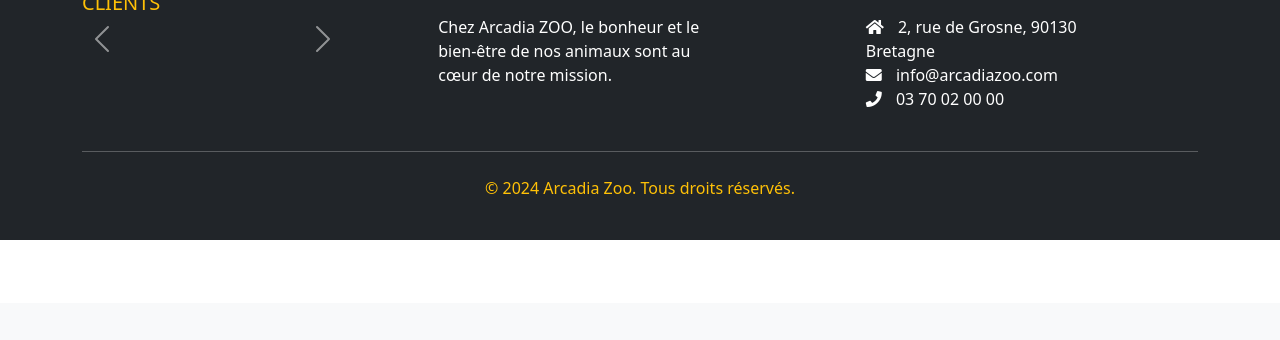
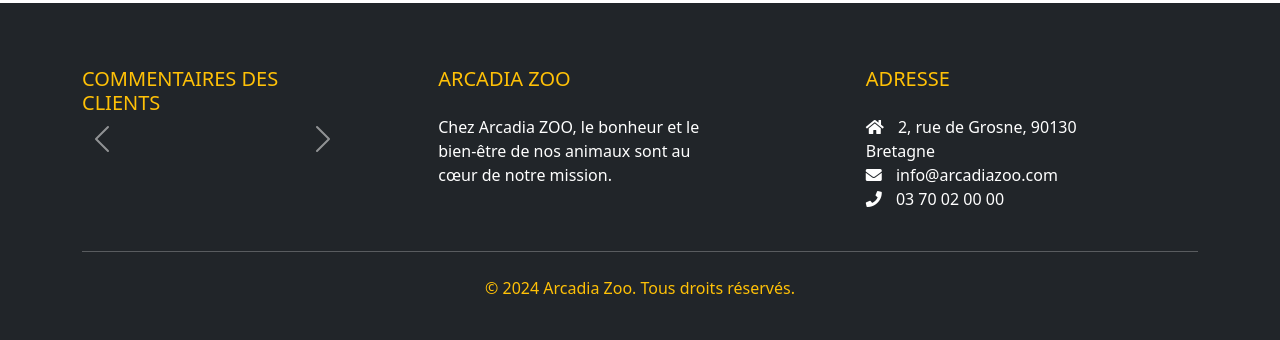
Before and after one commit to FredJoua/Arcadia_zoo, a PHP site: page /crudContactZoo/envoiDemande.php in a window 1280 px wide. Shown: the part 497-837 px from the top of the page. Before the commit the page ends 737 px from the top, so only its background shows below. Run offline with PHP 8.4, Linux system fonts and the light colour scheme; data that the repository does not hold is empty; some libraries are stand-ins or nearby versions.

Commit message:
envoiDemande_samedi 20/07

```diff
--- a/crudContactZoo/envoiDemande.php
+++ b/crudContactZoo/envoiDemande.php
@@ -18,11 +18,19 @@
 
     <link rel="stylesheet" href="style.css">
     <link rel="stylesheet" href="styleFooter.css">
+
+    <!-- Custom CSS -->
+    <style>
+        body {
+            padding-top: 100px; /* Ajustez cette valeur selon vos besoins */
+        }
+    </style>
+
 </head>
 <body>
     <header>
         <?php
-        include '../headerLogout.php';
+        include '../header.php';
         ?>
     </header>
 
@@ -52,6 +60,7 @@
         </div>
     </section>
 
+    <script src="https://stackpath.bootstrapcdn.com/bootstrap/5.1.3/js/bootstrap.bundle.min.js"></script>
+</body>
     <?php include "../footer.php" ?>
-</body>
 </html>
```
